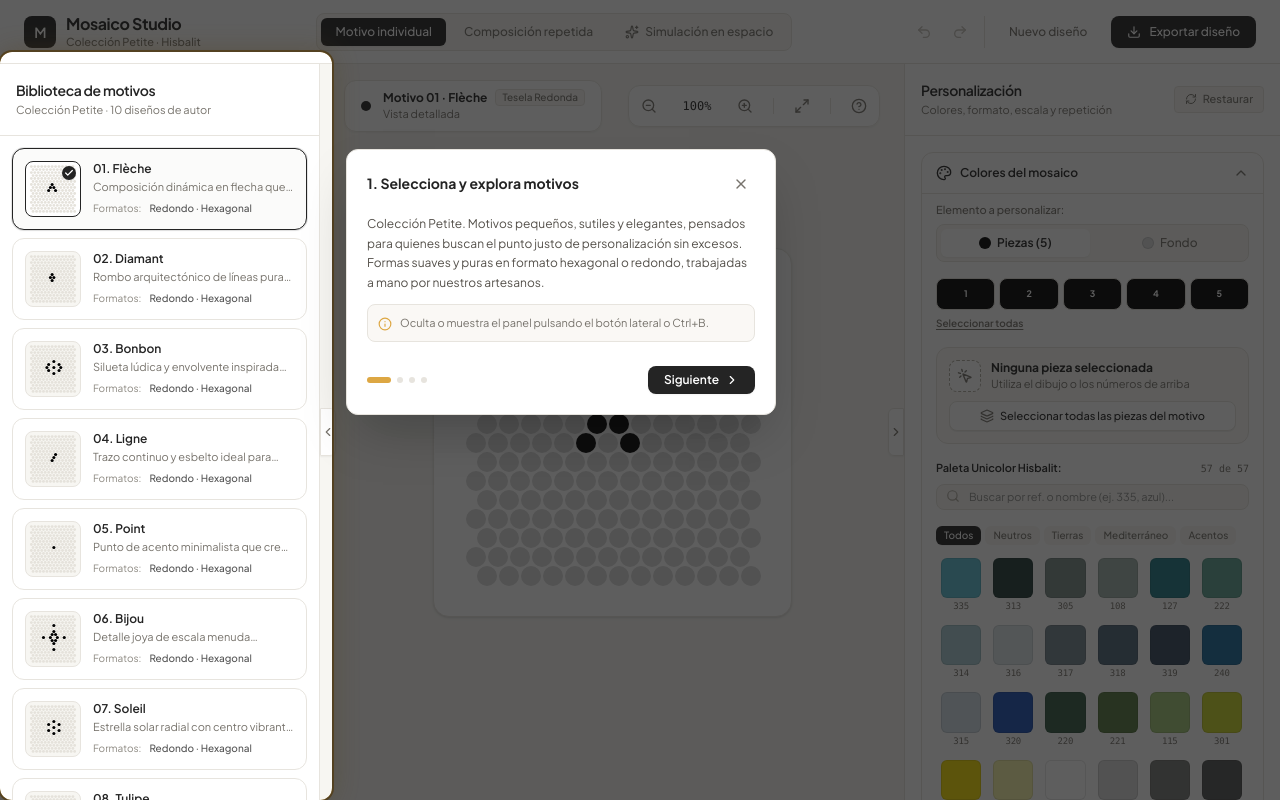
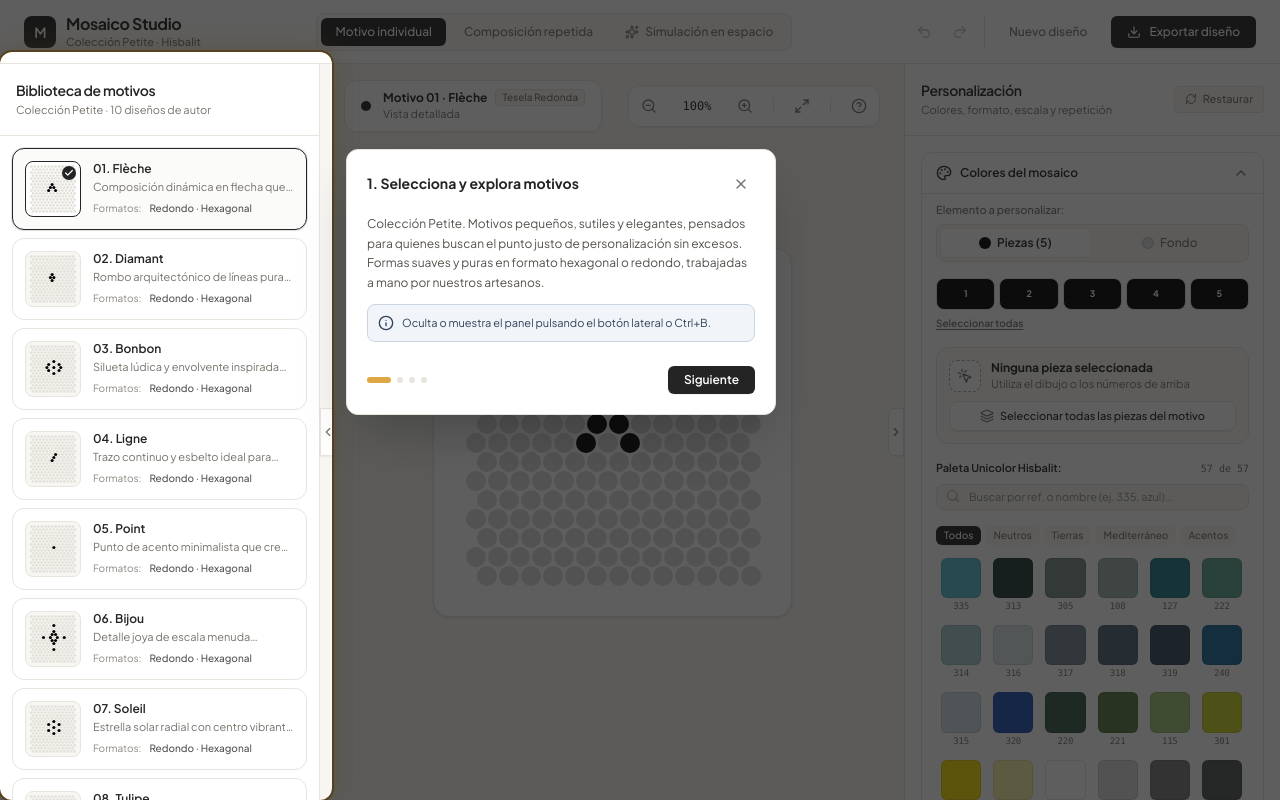
Before and after one commit to pulshar/mosaicos-hisbalit, a React (Vite) app: page / in a window 1280 px wide. Built offline with nearby package versions, Linux system fonts and the light colour scheme.

Commit message:
Subtle design changes

```diff
--- a/src/components/CustomizationPanel.tsx
+++ b/src/components/CustomizationPanel.tsx
@@ -752,7 +752,7 @@ export const CustomizationPanel: React.FC<CustomizationPanelProps> = ({
                   {onChangeViewMode && (
                     <button
                       onClick={() => onChangeViewMode('pattern')}
-                      className="w-full py-1.5 px-3 bg-[#242424] hover:bg-black text-white text-xs font-medium rounded-lg transition-colors flex items-center justify-center gap-1.5 shadow-2xs"
+                      className="w-full py-1.5 px-3 bg-[#242424] hover:bg-black text-white text-[11px] font-medium rounded-md transition-colors flex items-center justify-center gap-1.5 shadow-2xs"
                     >
                       <span>Cambiar a Composición repetida</span>
                     </button>
--- a/src/components/Header.tsx
+++ b/src/components/Header.tsx
@@ -115,7 +115,7 @@ export const Header: React.FC<HeaderProps> = ({
         <button
           id="tour-export-button"
           onClick={onOpenExport}
-          className="px-4 py-2 text-xs font-medium text-white bg-[#242424] hover:bg-[#111111] rounded-lg transition-colors flex items-center gap-2 whitespace-nowrap shadow-xs ml-1"
+          className="px-4 py-2 text-xs font-medium text-white bg-[#242424] hover:bg-[#111111] rounded-md transition-colors flex items-center gap-2 whitespace-nowrap shadow-xs ml-1"
         >
           <Download className="w-3.5 h-3.5" />
           <span>Exportar diseño</span>
--- a/src/components/WalkthroughTour.tsx
+++ b/src/components/WalkthroughTour.tsx
@@ -359,8 +359,8 @@ export const WalkthroughTour: React.FC<WalkthroughTourProps> = ({
 
                     {/* Pro Tip Box */}
                     {step.tip && (
-                        <div className="p-2.5 rounded-lg bg-[#FAF8F5] border border-[#E7E4DE] text-[11px] text-[#77736C] flex items-start gap-2">
-                            <Info className="w-3.5 h-3.5 text-[#DDA743] mt-0.5 shrink-0" />
+                        <div className="p-2.5 rounded-lg border bg-slate-100 text-slate-700 border-slate-300 text-[11px] text-[#77736C] flex items-start gap-2">
+                            <Info className="w-4 h-4 shrink-0 stroke-2" />
                             <span className="leading-snug">{step.tip}</span>
                         </div>
                     )}
@@ -389,21 +389,19 @@ export const WalkthroughTour: React.FC<WalkthroughTourProps> = ({
                         {currentStep > 0 && (
                             <button
                                 onClick={handlePrev}
-                                className="px-3 py-1.5 text-xs font-semibold text-[#77736C] hover:text-[#242424] hover:bg-[#F7F6F2] rounded-lg transition-colors flex items-center gap-1"
+                                className="px-3 py-1.5 text-xs font-semibold text-[#77736C] hover:text-[#242424] hover:bg-[#F7F6F2] rounded-md transition-colors flex items-center gap-1"
                             >
-                                <ChevronLeft className="w-3.5 h-3.5" />
                                 <span>Atrás</span>
                             </button>
                         )}
 
                         <button
                             onClick={handleNext}
-                            className="px-4 py-1.5 text-xs font-semibold text-white bg-[#242424] hover:bg-black rounded-lg transition-colors shadow-xs flex items-center gap-1.5 cursor-pointer"
+                            className="px-4 py-1.5 text-xs font-semibold text-white bg-[#242424] hover:bg-black rounded-md transition-colors shadow-xs flex items-center gap-1.5 cursor-pointer"
                         >
                             {currentStep < TOUR_STEPS.length - 1 ? (
                                 <>
                                     <span>Siguiente</span>
-                                    <ChevronRight className="w-3.5 h-3.5" />
                                 </>
                             ) : (
                                 <>
```
